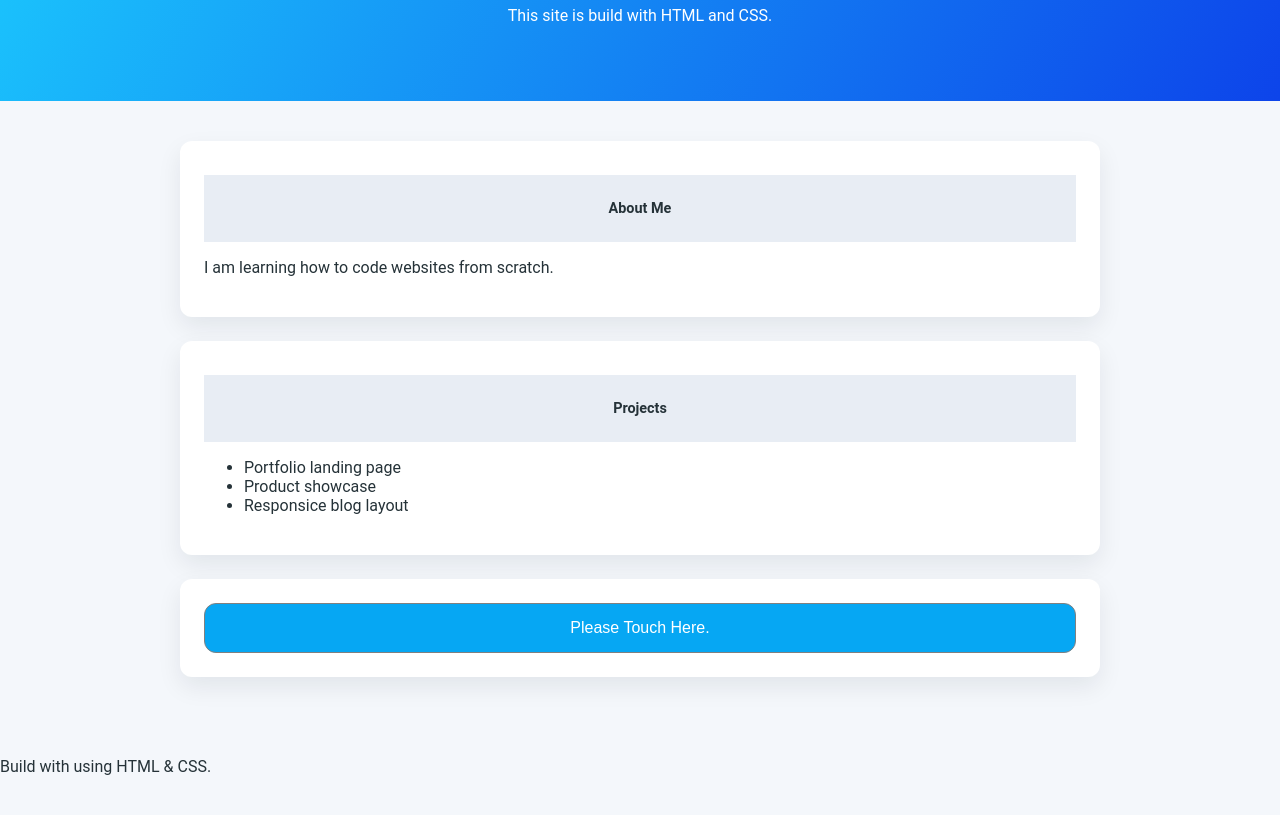
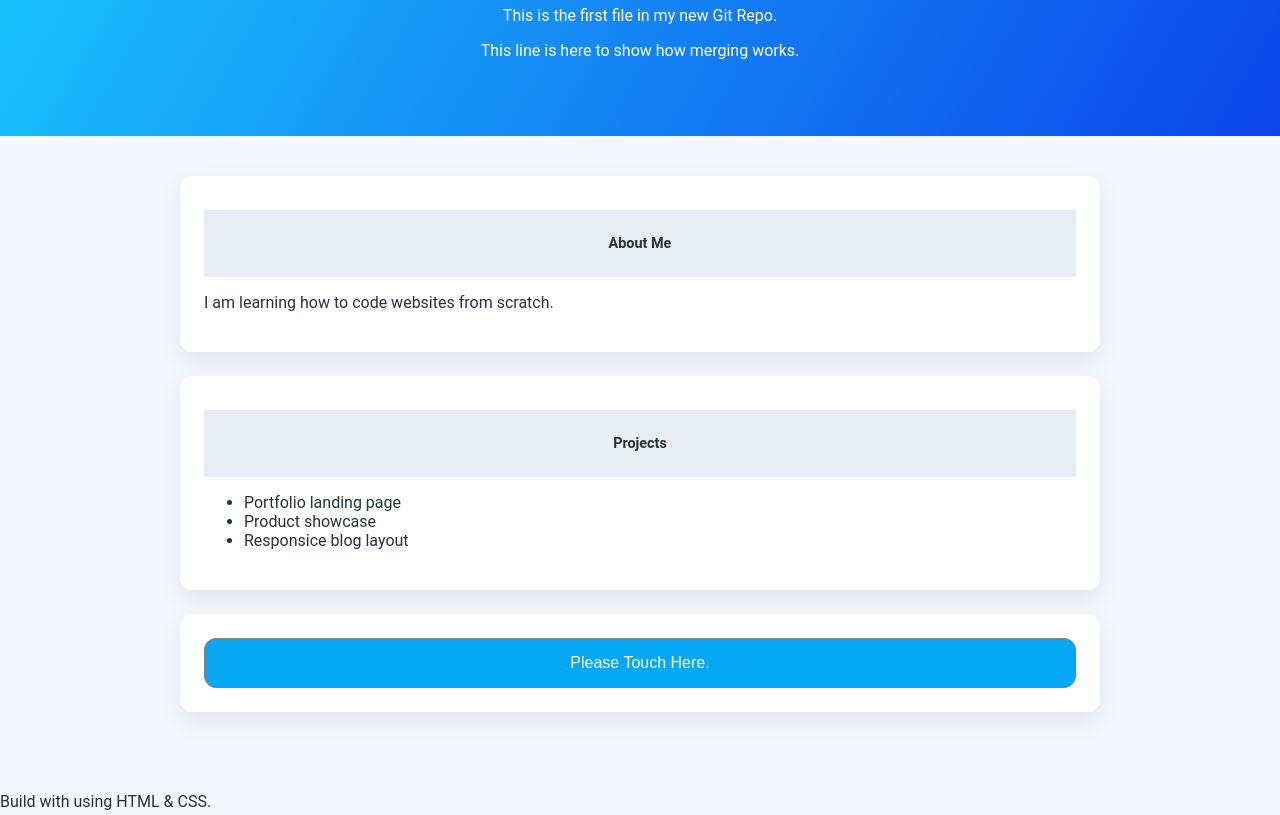
Before and after one commit to achmadsz-dev/hello-word, a plain HTML site: page index.html in a window 1280 px wide. Shown: the part 135-950 px from the top of the page. Before the commit the page ends 927 px from the top, so only its background shows below. Drawn offline with Linux system fonts and the light colour scheme; a web font is replaced by a local one.

Commit message:
update index.html with emergency fix

```diff
--- a/index.html
+++ b/index.html
@@ -12,7 +12,8 @@
     <body>
         <header>
             <h1>Hello, world!</h1>
-            <p>This site is build with HTML and CSS.</p>
+            <p>This is the first file in my new Git Repo.</p>
+<p>This line is here to show how merging works.</p>
         </header>
         <main>
             <section>
```
